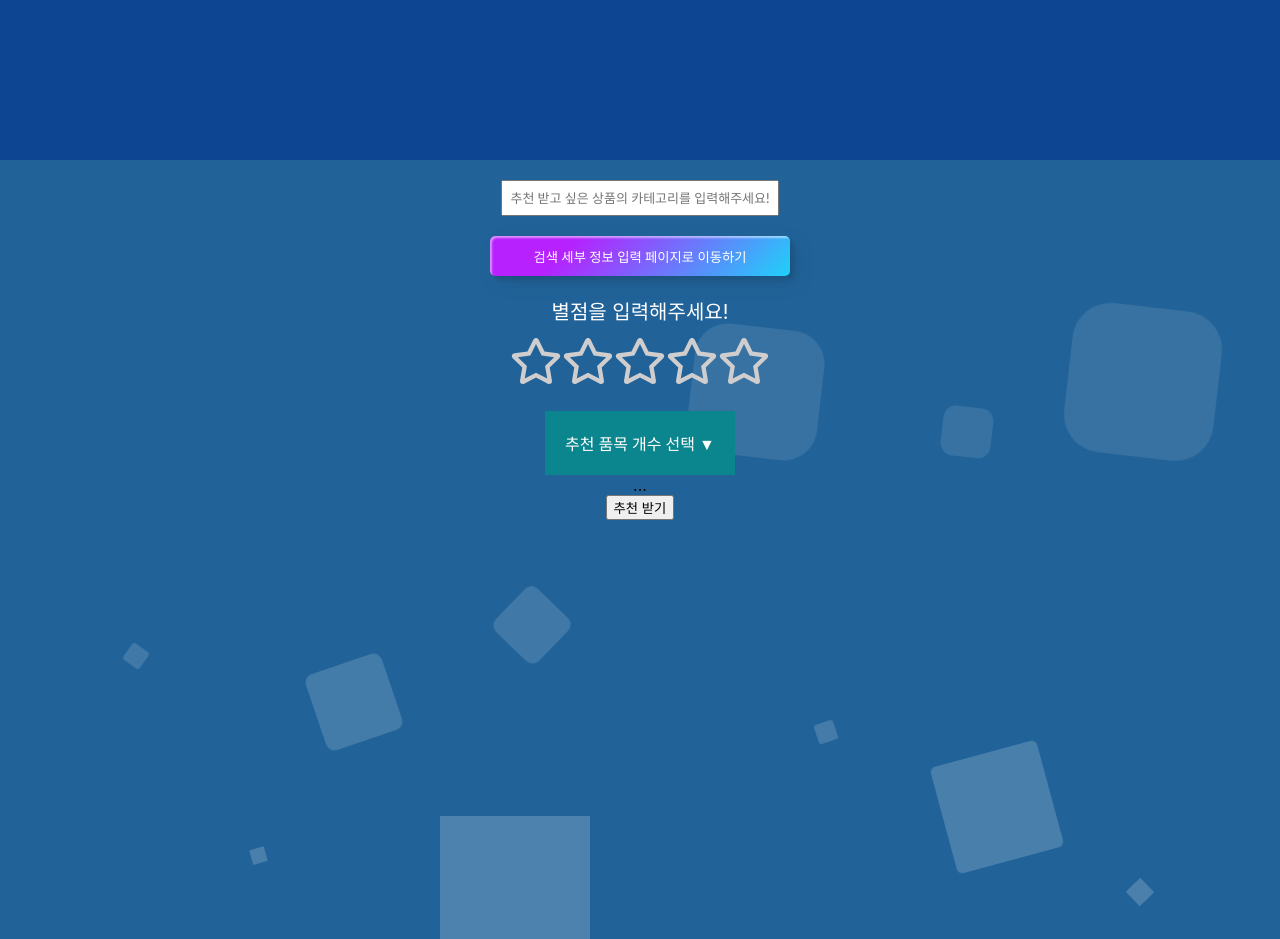
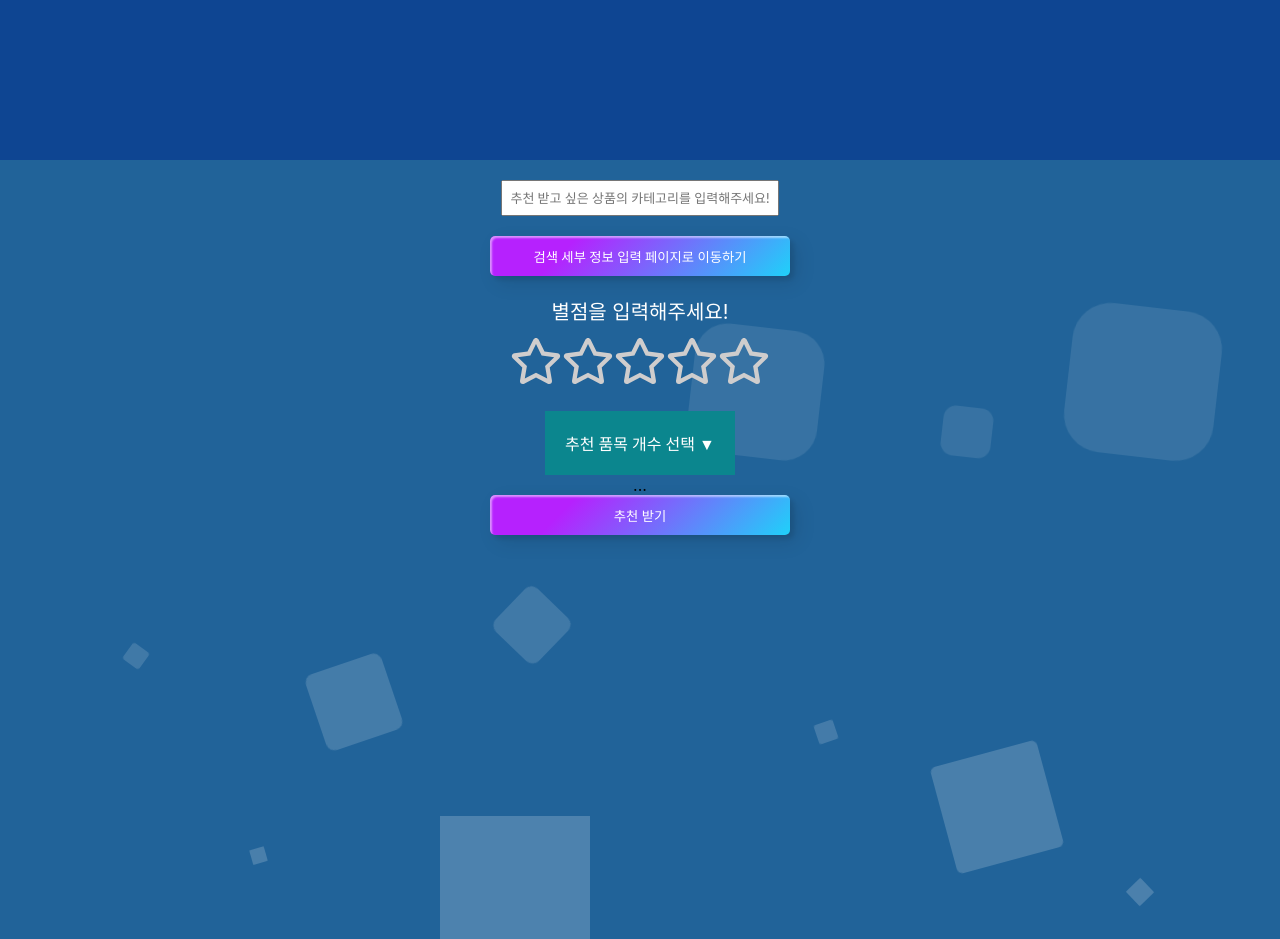
Before and after one commit to minggichae/COUrse-RN, a React (Create React App) app: page / in a window 1280 px wide. Shown: the top 939 px of the page. Built offline with nearby package versions, Linux system fonts and the light colour scheme.

Commit message:
feat: layout(background) 컴포넌트화, 추천 받기 버튼 css 추가

```diff
--- a/src/App.js
+++ b/src/App.js
@@ -2,12 +2,15 @@ import React from "react";
 import Header from "./components/header/Header";
 import Product from "./components/product/Product";
 import Footer from "./components/footer/Footer";
+import Layout from "./components/layout/Layout";
 
 export default function App() {
   return (
     <>
       <Header />
+      <Layout>
       <Product />
+      </Layout>
       <Footer />
     </>
   );
--- a/src/components/layout/Layout.jsx
+++ b/src/components/layout/Layout.jsx
@@ -1,4 +1,4 @@
-export default function Layout( {content}) {
+export default function Layout( {children}) {
     return (
         <div class="background" > {/*background css*/}
             <ul class="background__block__event"> {/*backgroud css*/}
@@ -15,10 +15,10 @@ export default function Layout( {content}) {
                     <li></li>
                     <li></li>
             </ul>
-            {content}
+            {children}
         </div>
     )
 }
 
-//?? Product에 있는 background를 컴포넌트화 하고, layout 형태로 감싸고 싶은데
-//?? 안되는 중.. ㅠㅠ 위 코드는 test 로직
+//파라미터는 children으로 받아야함.
+//react에서 children이라는 파라미터를 props를 받아오는 특정 기능으로 인식하기 때문
--- a/src/components/product/Product.jsx
+++ b/src/components/product/Product.jsx
@@ -1,6 +1,7 @@
 import React, {useState, useRef} from 'react';
 import Star from '../sideoption/Star.jsx'
 import Dropdown from '../sideoption/Dropdown.jsx';
+import Layout from "../layout/Layout.jsx";
 
 export default function Product() {
     const [categoryValue, setCategoryValue] = useState("");
@@ -38,21 +39,6 @@ export default function Product() {
     return (
         <>
         <div className='Product__main'>
-        <div class="background" > {/*background css*/}
-            <ul class="background__block__event"> {/*backgroud css*/}
-                    <li></li>
-                    <li></li>
-                    <li></li>
-                    <li></li>
-                    <li></li>
-                    <li></li>
-                    <li></li>
-                    <li></li>
-                    <li></li>
-                    <li></li>
-                    <li></li>
-                    <li></li>
-            </ul>
         <div>
             <input
             type="text"
@@ -71,8 +57,7 @@ export default function Product() {
         <Dropdown />
         </div>
         <div>...</div> {/*성능 추가하기*/}
-        <button onClick={handleResult}>추천 받기</button>
-        </div>
+        <button className="Custom-btn Scroll__button" onClick={handleResult}>추천 받기</button>
         </div>
         </>
     )
@@ -83,6 +68,4 @@ export default function Product() {
 //!! 버튼 입력 시 저장된 변수 데이터를 받아줄 변수 생성
 
 //TODO : dropdown css 처리
-//TODO : 추천 받기 버튼 css 처리
-//TODO : layout(background) 코드 컴포넌트화
 //TODO : 전체적인 색상 수정
```
